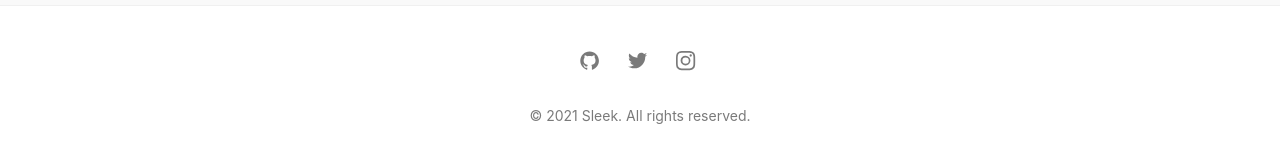
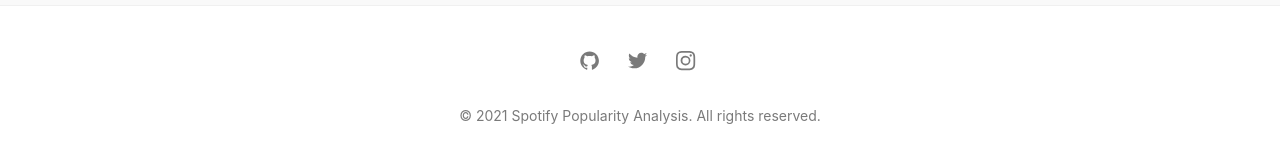
Before and after one commit to begomartinezmr/spotify-popularity-study-web, a Jekyll site: the page built from index.md, in a window 1280 px wide and 900 px high, scrolled down 899 px. Shown: the part 729-892 px from the top of the window. Built offline with Jekyll 4.4.1, drawn with Linux system fonts in a browser that asks for light colours; some of the changed text lies outside the part shown.

Commit message:
Update _config.yml

```diff
--- a/_config.yml
+++ b/_config.yml
@@ -1,6 +1,6 @@
 # SITE CONFIGURATION
-title: Sleek # your site title
-author: GitHub User # You :P
+title: Spotify Popularity Analysis # your site title
+author: Grupo 2 - Cloud & Big Data - UCM # You :P
 description: > # Meta description of Homepage
   Write an awesome description for your new site here. You can edit this
   line in _config.yml. It will appear in your document head meta (for
```
